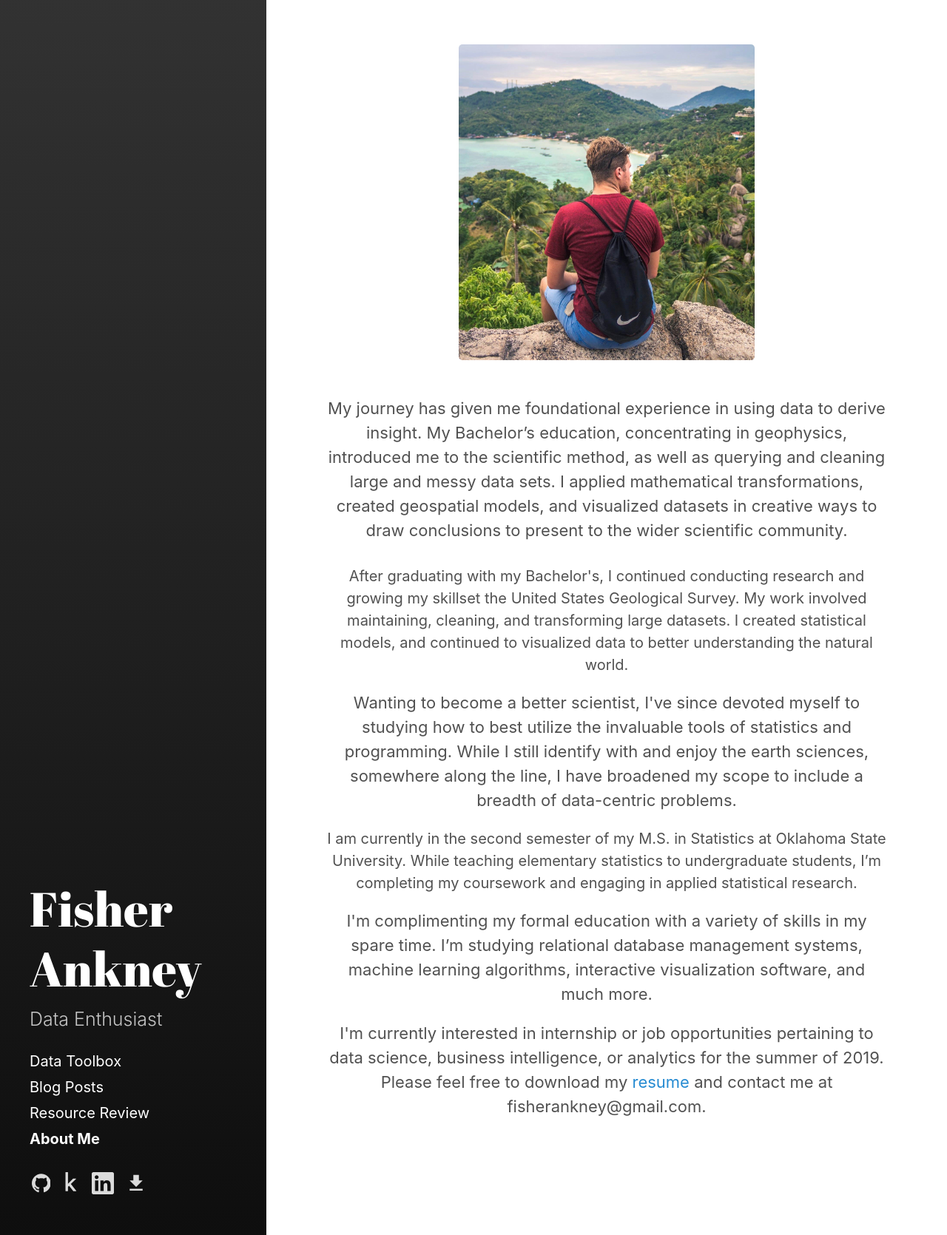
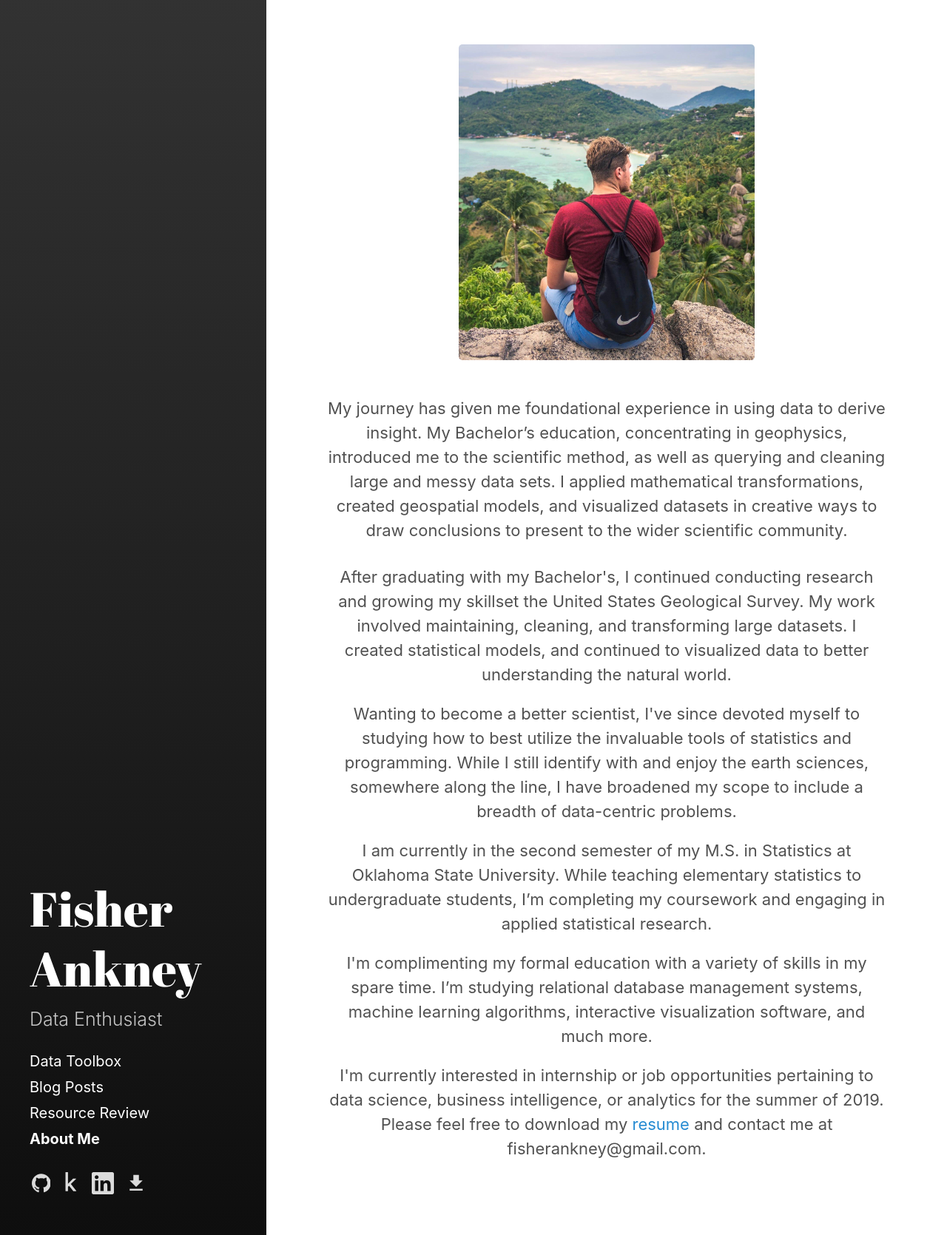
Before and after one commit to fisherra/fisherankney, a Jekyll site: the page built from profile.html, in a window 1280 px wide. Shown: the whole page at 74% size. Built offline with Jekyll 4.4.1, drawn with Linux system fonts in a browser that asks for light colours.

```diff
--- a/_includes/custom-nav-links.html
+++ b/_includes/custom-nav-links.html
@@ -8,9 +8,10 @@ Home
 </a>
 
 -->
+
 <a style = "text-decoration:none;"
 class="category-link {% if page.title == 'Data Toolbox' or page.top_tags %} active{% endif %}"
-href = "{{site.baseurl}}/data_toolbox/">
+href = "{{site.baseurl}}/data_toolbox">
 Data Toolbox
 </a>
 
--- a/profile.html
+++ b/profile.html
@@ -14,7 +14,8 @@ title: About Me
         data sets. I applied mathematical transformations, created geospatial models, and visualized datasets in creative ways
         to draw conclusions to present to the wider scientific community.
     </p>
-    <p>
+
+    <p style="font-size:1.1rem;">
         After graduating with my Bachelor's, I continued conducting research and growing my skillset the United States Geological Survey.
         My work involved maintaining, cleaning, and transforming large datasets. I created statistical models, and continued to
         visualized data to better understanding the natural world.
@@ -26,7 +27,7 @@ title: About Me
         broadened my scope to include a breadth of data-centric problems.
     </p>
 
-    <p>
+    <p style="font-size:1.1rem;">
         I am currently in the second semester of my M.S. in Statistics at Oklahoma State University. While teaching elementary statistics
         to undergraduate students, I’m completing my coursework and engaging in applied statistical research.
     </p>
```
